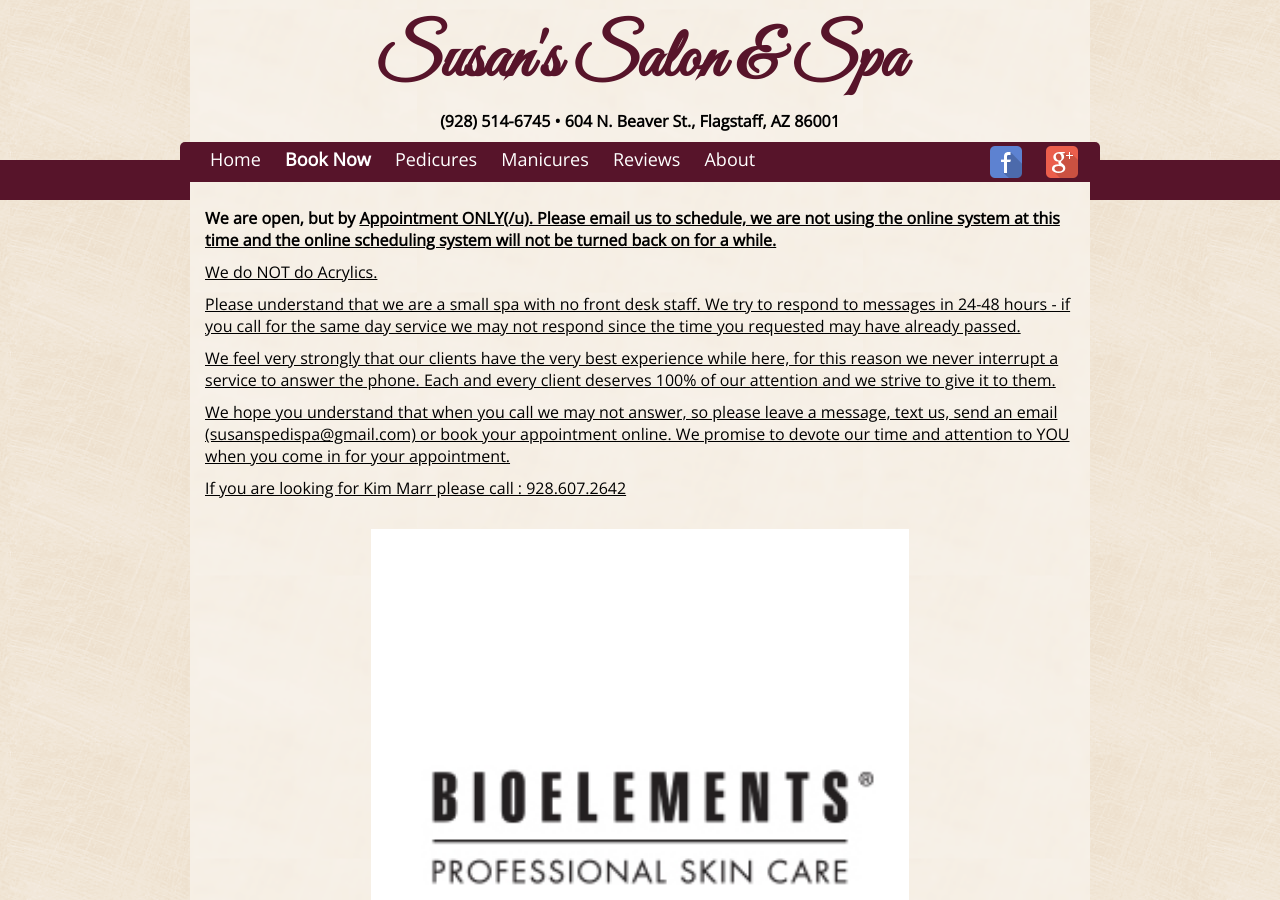
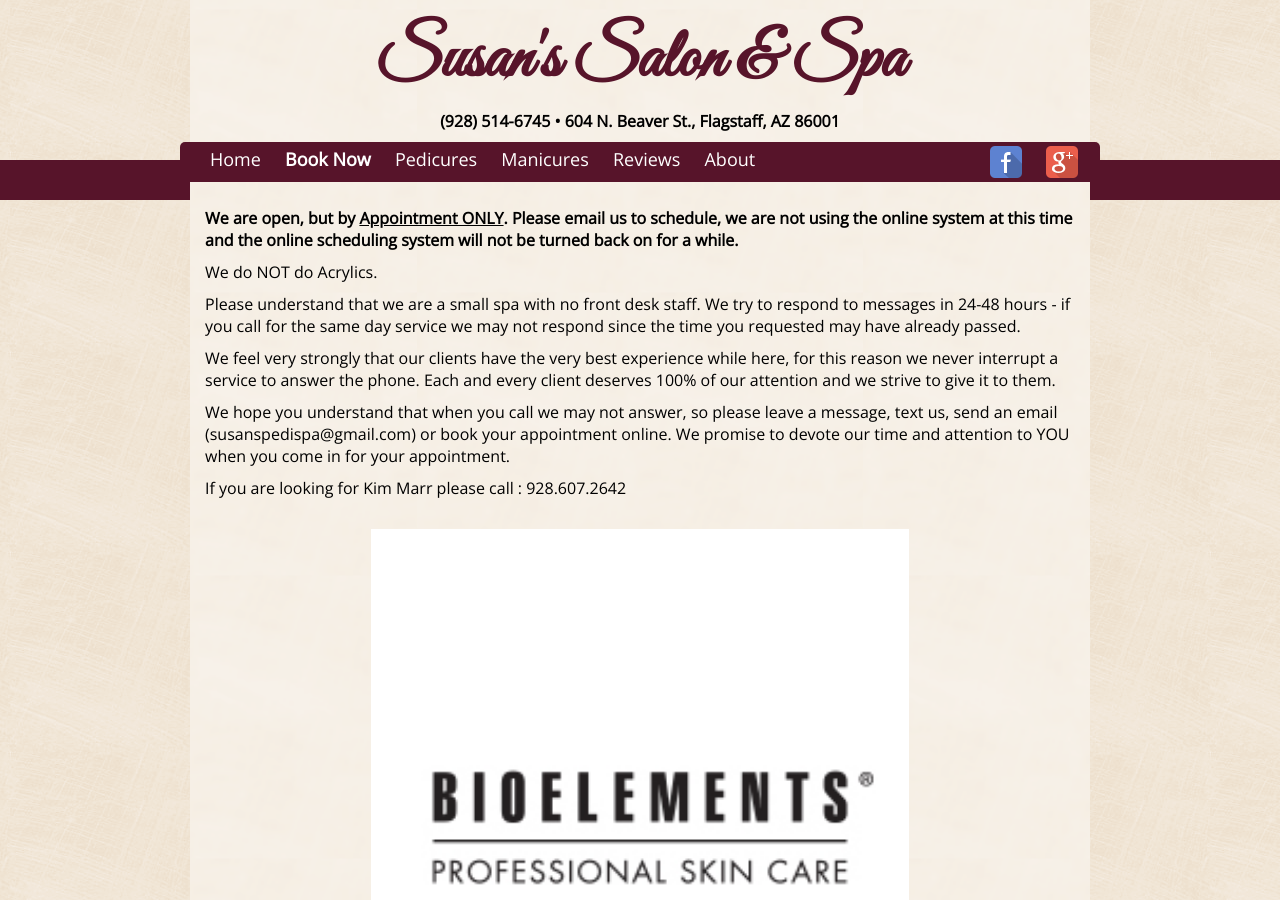
Before and after one commit to susanspedispa/susanspedispa.github.io, a Jekyll site: the page built from index.html, in a window 1280 px wide and 900 px high. Built offline with Jekyll 4.4.1, drawn with Linux system fonts in a browser that asks for light colours.

Commit message:
fix closing bracket

```diff
--- a/_includes/intro.html
+++ b/_includes/intro.html
@@ -1 +1 @@
-<p><b> We are open, but by <u>Appointment ONLY(/u). Please email us to schedule, we are not using the online system at this time and the online scheduling system will not be turned back on for a while. </b></br><p>We do NOT do Acrylics. <p>Please understand that we are a small spa with no front desk staff. We try to respond to messages in 24-48 hours - if you call for the same day service we may not respond since the time you requested may have already passed. <p>We feel very strongly that our clients have the very best experience while here, for this reason we never interrupt a service to answer the phone. Each and every client deserves 100% of our attention and we strive to give it to them. <p>We hope you understand that when you call we may not answer, so please leave a message, text us, send an email (susanspedispa@gmail.com) or book your appointment online. We promise to devote our time and attention to YOU when you come in for your appointment.</i></p> If you are looking for Kim Marr please call : 928.607.2642
+<p><b> We are open, but by <u>Appointment ONLY</u>. Please email us to schedule, we are not using the online system at this time and the online scheduling system will not be turned back on for a while. </b></br><p>We do NOT do Acrylics. <p>Please understand that we are a small spa with no front desk staff. We try to respond to messages in 24-48 hours - if you call for the same day service we may not respond since the time you requested may have already passed. <p>We feel very strongly that our clients have the very best experience while here, for this reason we never interrupt a service to answer the phone. Each and every client deserves 100% of our attention and we strive to give it to them. <p>We hope you understand that when you call we may not answer, so please leave a message, text us, send an email (susanspedispa@gmail.com) or book your appointment online. We promise to devote our time and attention to YOU when you come in for your appointment.</i></p> If you are looking for Kim Marr please call : 928.607.2642
```
